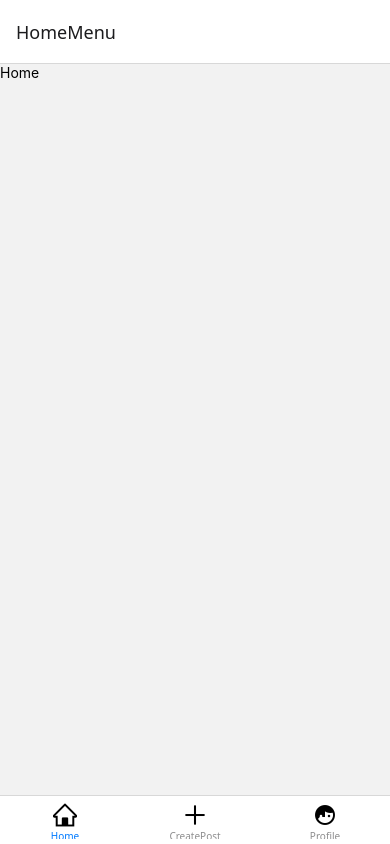
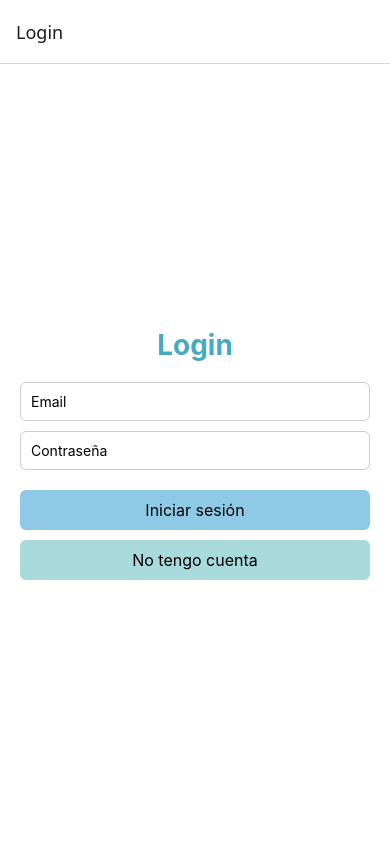
Before and after one commit to TomasLagger1/trabajo-integrador-3, a React Native app in the folder demo-expo/: screen /Home in a window 390 px wide. Built offline with nearby package versions, Linux system fonts and the light colour scheme; no server answers.

Commit message:
funcionalidad de remember me , homePage e iniciamos crear comentar posteo

```diff
--- a/demo-expo/App.js
+++ b/demo-expo/App.js
@@ -16,8 +16,8 @@ export default function App() {
   return (
     <NavigationContainer>
       <Stack.Navigator>
-        <Stack.Screen name='HomeMenu' component={HomeMenu} screenOptions={{ headerShown: false}}/>
         <Stack.Screen name="Login" component={Login} screenOptions={{ headerShown: false}}/>
+                <Stack.Screen name='HomeMenu' component={HomeMenu} screenOptions={{ headerShown: false}}/>
         <Stack.Screen name="Register" component={Register} screenOptions={{ headerShown: false}}/>
       </Stack.Navigator>
     </NavigationContainer>
--- /dev/null
+++ b/demo-expo/src/components/Coments.js
@@ -0,0 +1,41 @@
+import React, { Component } from "react";
+import { View, Text, StyleSheet, Pressable } from "react-native";
+import { TextInput } from "react-native-web";
+import { db, auth } from "../firebase/config";
+
+class Coments extends Component {
+    constructor(props) {
+        super(props);
+        this.state = {
+
+        };
+    }
+
+
+
+    render() {
+        console.log(this.props.route.params.info)
+
+        return (
+            <View style={styles.container}>
+              <Text>hola</Text>
+              <Pressable>
+                    <Text >Comentar</Text>
+                </Pressable>
+            </View>
+        );
+    }
+}
+
+const styles = StyleSheet.create({
+    container: {
+        flex: 1,
+        backgroundColor: "white",
+        padding: 20,
+        justifyContent: "center",
+        alignItems: "center"
+    },
+
+});
+
+export default Coments;
--- a/demo-expo/src/components/HomeMenu.js
+++ b/demo-expo/src/components/HomeMenu.js
@@ -3,9 +3,10 @@ import { View, Text } from "react-native";
 import { createBottomTabNavigator } from '@react-navigation/bottom-tabs';
 import Home from "../screens/Home";
 import Profile from "../screens/Profile";
-import CreatePost from "./CreatePost";
+import CreatePost from "../screens/CreatePost";
 import AntDesign from '@expo/vector-icons/AntDesign';
 import MaterialCommunityIcons from '@expo/vector-icons/MaterialCommunityIcons';
+import ScreenAnidada from "../screens/ScreenAnidada";
 
 const Tab = createBottomTabNavigator();
 
@@ -19,7 +20,7 @@ class HomeMenu extends React.Component {
             <Tab.Navigator screenOptions={{ headerShown: false }}>
                 <Tab.Screen
                     name="Home"
-                    component={Home}
+                    component={ScreenAnidada}
                     options={
                         {
                             tabBarIcon: () =>
--- /dev/null
+++ b/demo-expo/src/components/Posteo.js
@@ -0,0 +1,45 @@
+import React, { Component } from "react";
+import { View, Text, StyleSheet, Pressable } from "react-native";
+import { TextInput } from "react-native-web";
+import { db, auth } from "../firebase/config";
+
+class Posteo extends Component {
+    constructor(props) {
+        super(props);
+        this.state = {
+
+        };
+    }
+
+
+
+    render() {
+        console.log(this.props)
+        return (
+            <View style={styles.container}>
+                <Text>{this.props.info.data.owner}</Text>
+                <Text>{this.props.info.data.description}</Text>
+                <Text>Cantidad de likes:{this.props.info.data.likes.length}</Text>
+                <Text>Cantidad de comentarios:{this.props.info.data.comentarios.length}</Text>
+                < Pressable
+                    onPress={() => this.props.navigation.navigate('Comentarios',{info: this.props.info})}>
+                    <Text>Ver comentarios</Text>
+                </Pressable>
+            </View>
+        );
+    }
+}
+
+
+const styles = StyleSheet.create({
+    container: {
+        flex: 1,
+        backgroundColor: "white",
+        padding: 20,
+        justifyContent: "center",
+        alignItems: "center"
+    },
+
+});
+
+export default Posteo;
--- a/demo-expo/src/components/CreatePost.js
+++ b/demo-expo/src/screens/CreatePost.js
@@ -16,15 +16,18 @@ class CreatePost extends Component {
             db.collection("posts").add({
                 owner: auth.currentUser.email,
                 description: this.state.description,
-                createdAt: Date.now()
+                createdAt: Date.now(),
+                likes: [],
+                comentarios: []
+
             })
                 .then(() => {
-                    this.setState({
-                        description: ""
-                    });
+                    this.setState({ description: "" });
+                    this.props.navigation.navigate('Home');
                 })
                 .catch(e => console.log(e));
         }
+
     }
 
 
--- a/demo-expo/src/screens/Home.js
+++ b/demo-expo/src/screens/Home.js
@@ -1,15 +1,40 @@
 import React, {Component} from "react";
-import { View, Text, StyleSheet } from "react-native";
+import { View, Text, StyleShee,FlatList } from "react-native";
+import { db } from "../firebase/config";
+import Posteo from "../components/Posteo";
+
 
 class Home extends Component {
     constructor(props) {
         super(props);
+        this.state = {
+            posteos: []
+        };
     }
 
+    componentDidMount(){
+        db.collection("posts").orderBy("createdAt","desc").onSnapshot(posteos=>{
+            let arPosteos = []
+            posteos.forEach(unPost=>{
+                arPosteos.push({
+                    id: unPost.id,
+                    data: unPost.data()
+                })
+            })
+            console.log (arPosteos)
+            this.setState({posteos:arPosteos})
+        })
+    }
     render() {
+
         return (
             <View>
                 <Text>Home</Text>
+                <FlatList
+                        data={this.state.posteos}
+                        keyExtractor={item => item.id.toString()}
+                        renderItem={({item}) => <Posteo info={item} navigation={this.props.navigation} />}
+                    />
             </View>
         );
     }
--- a/demo-expo/src/screens/Login.js
+++ b/demo-expo/src/screens/Login.js
@@ -14,6 +14,13 @@ class Login extends Component {
         };
     }
 
+    componentDidMount(){
+        auth.onAuthStateChanged(usuario => {
+            if (usuario != null) {
+                this.props.navigation.navigate('HomeMenu');
+            }
+        })
+}
     onSubmit() {
         if (!this.state.email.includes('@')) {
             this.setState({ error: 'falta @ en el email' });
--- /dev/null
+++ b/demo-expo/src/screens/ScreenAnidada.js
@@ -0,0 +1,18 @@
+import { createNativeStackNavigator } from '@react-navigation/native-stack';
+import Home from './Home';
+import Coments from '../components/Coments';
+
+const Stack = createNativeStackNavigator()
+
+export default function ScreenAnidada() {
+
+    return (
+
+        <Stack.Navigator>
+
+            <Stack.Screen name='Home' component={Home} options={{ headerShown: false}}/>
+            <Stack.Screen name='Comentarios' component={Coments} options={{ headerShown: false}}/>
+        </Stack.Navigator>
+
+    )
+  }
```
